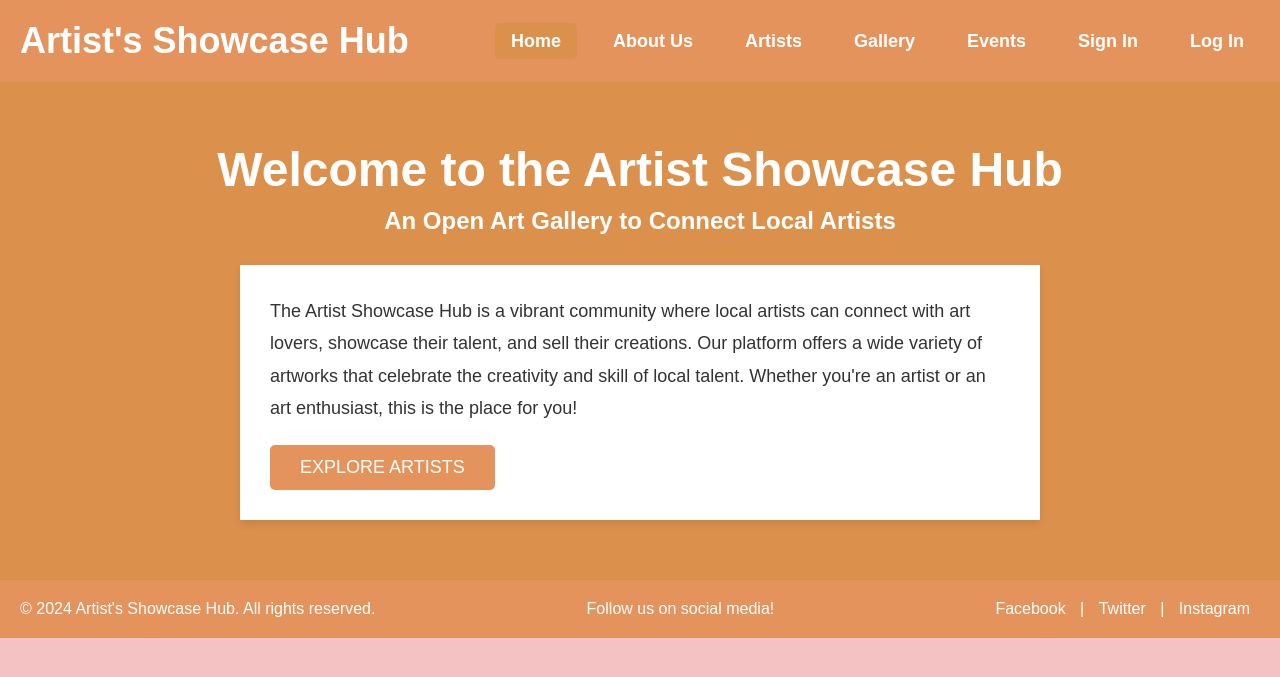
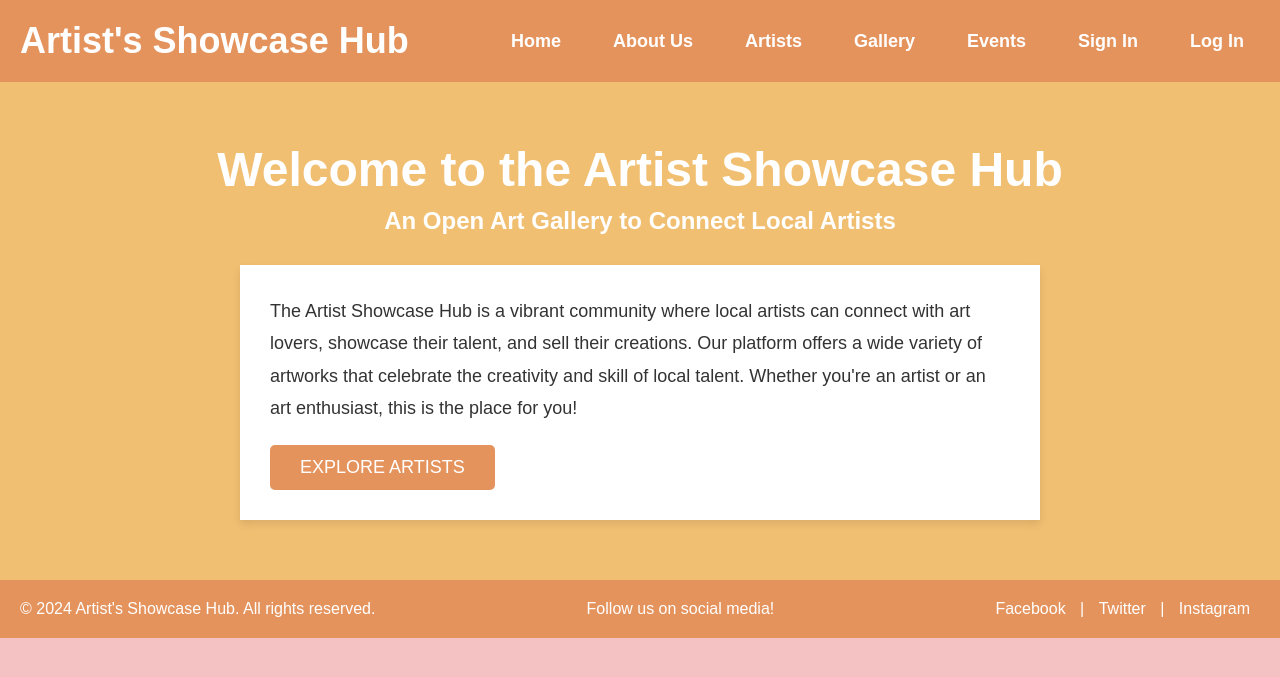
Before and after one commit to MSTtaslimaakter/artists_showcase_hub, a Django app: page / in a window 1280 px wide. Shown: the top 677 px of the page. Run offline with Django 5.2, Linux system fonts and the light colour scheme.

Commit message:
another update

```diff
--- a/static/about.css
+++ b/static/about.css
@@ -48,13 +48,13 @@ body {
 }
 
 .main-nav a:hover {
-  background-color: #e4935d;
+  background-color: #FF6A00;
   border-radius: 5px;
 }
 
 /* Hero Section Styles */
 .hero {
-  background-color: #db914c; /* Light Orange Background */
+  background-color: #f1bf72; /* Light Orange Background */
   padding: 60px 20px;
   text-align: center;
 }
--- a/static/home.css
+++ b/static/home.css
@@ -48,18 +48,19 @@ body {
 }
 
 .main-nav a:hover {
-  background-color: #e4935d;
+  background-color: #FF6A00;
   border-radius: 5px;
 }
 
 .main-nav a.active {
-  background-color: #db914c; /* Active link highlight */
+  background-color: #e4935d;c; /* Active link highlight */
   border-radius: 5px;
 }
 
+
 /* Hero Section Styles */
 .hero {
-  background-color: #db914c; /* Light Orange Background */
+  background-color: #f1bf72; /* Light Orange Background */
   padding: 60px 20px;
   text-align: center;
 }
```
Also changed, not shown: template/artist_profile.html (+7 -6 lines), static/artist_profile.css (renamed from template/artist_profile.css).
